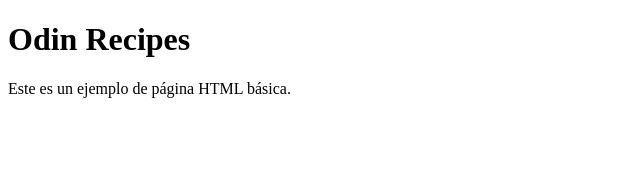
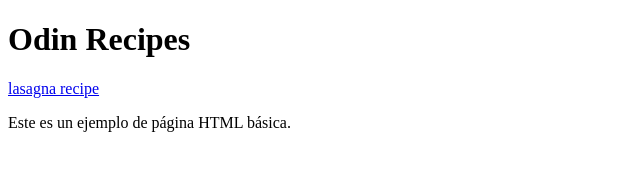
Before and after one commit to KevinBGunter/odin-recipes, a plain HTML site: page index.html in a window 1280 px wide. Shown: the whole page, without its empty margins (0-640 px from the left). Drawn offline with Linux system fonts and the light colour scheme.

Commit message:
Update index.html

```diff
--- a/index.html
+++ b/index.html
@@ -8,6 +8,7 @@
 <body>
 
   <h1>Odin Recipes</h1>
+  <a href="recipes/recipename.html">lasagna recipe</a>
   <p>Este es un ejemplo de página HTML básica.</p>
 
 </body>
```
